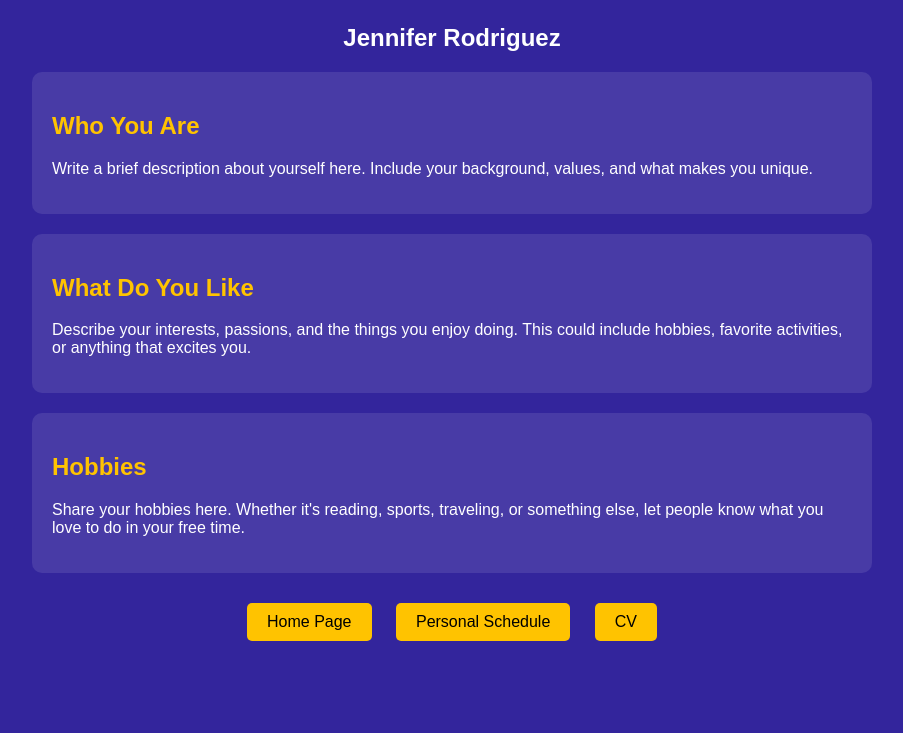
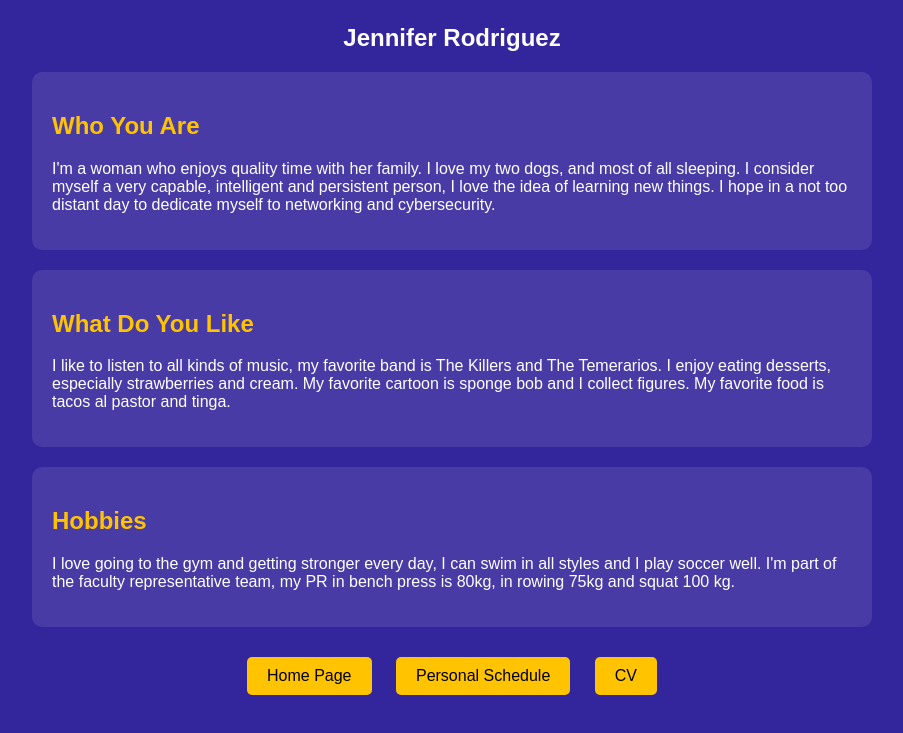
Before and after one commit to Nonsborn/jennifer-web-page, a plain HTML site: page personal-info.html in a window 1280 px wide. Shown: the part 843-1576 px from the top of the page, without its empty margins (188-1091 px from the left). Before the commit the page ends 1552 px from the top, so only its background shows below. Drawn offline with Linux system fonts and the light colour scheme.

Commit message:
personal-info.html

```diff
--- a/personal-info.html
+++ b/personal-info.html
@@ -52,7 +52,9 @@
     <div class="section">
         <h2>Who You Are</h2>
         <p>
-            Write a brief description about yourself here. Include your background, values, and what makes you unique.
+            I'm a woman who enjoys quality time with her family. I love my two dogs, and most of all sleeping.
+	    I consider myself a very capable, intelligent and persistent person, I love the idea of learning new things.
+            I hope in a not too distant day to dedicate myself to networking and cybersecurity.
         </p>
     </div>
 
@@ -60,7 +62,10 @@
     <div class="section">
         <h2>What Do You Like</h2>
         <p>
-            Describe your interests, passions, and the things you enjoy doing. This could include hobbies, favorite activities, or anything that excites you.
+	    I like to listen to all kinds of music, my favorite band is The Killers and The Temerarios.
+	    I enjoy eating desserts, especially strawberries and cream.
+	    My favorite cartoon is sponge bob and I collect figures.
+	    My favorite food is tacos al pastor and tinga.
         </p>
     </div>
 
@@ -68,7 +73,8 @@
     <div class="section">
         <h2>Hobbies</h2>
         <p>
-            Share your hobbies here. Whether it's reading, sports, traveling, or something else, let people know what you love to do in your free time.
+            I love going to the gym and getting stronger every day, I can swim in all styles and I play soccer well.
+	    I'm part of the faculty representative team, my PR in bench press is 80kg, in rowing 75kg and squat 100 kg.
         </p>
     </div>
 
```
